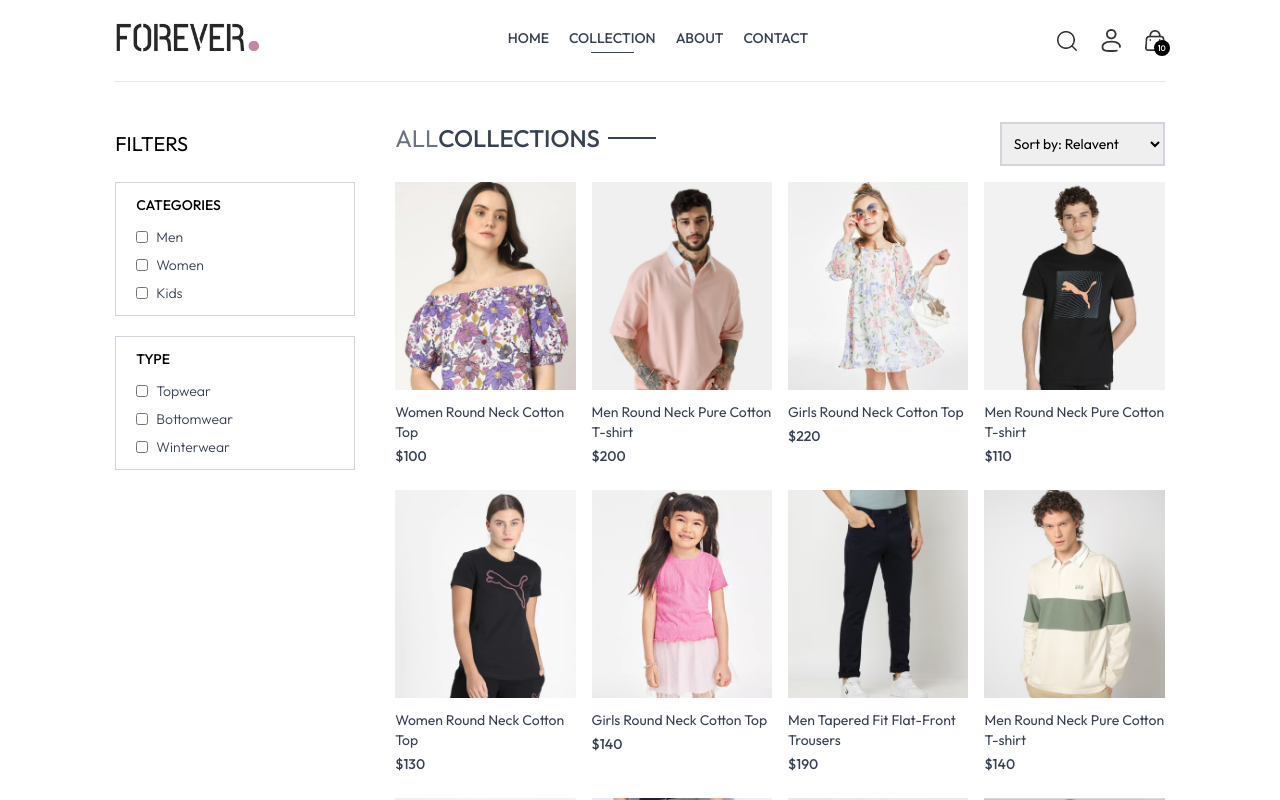
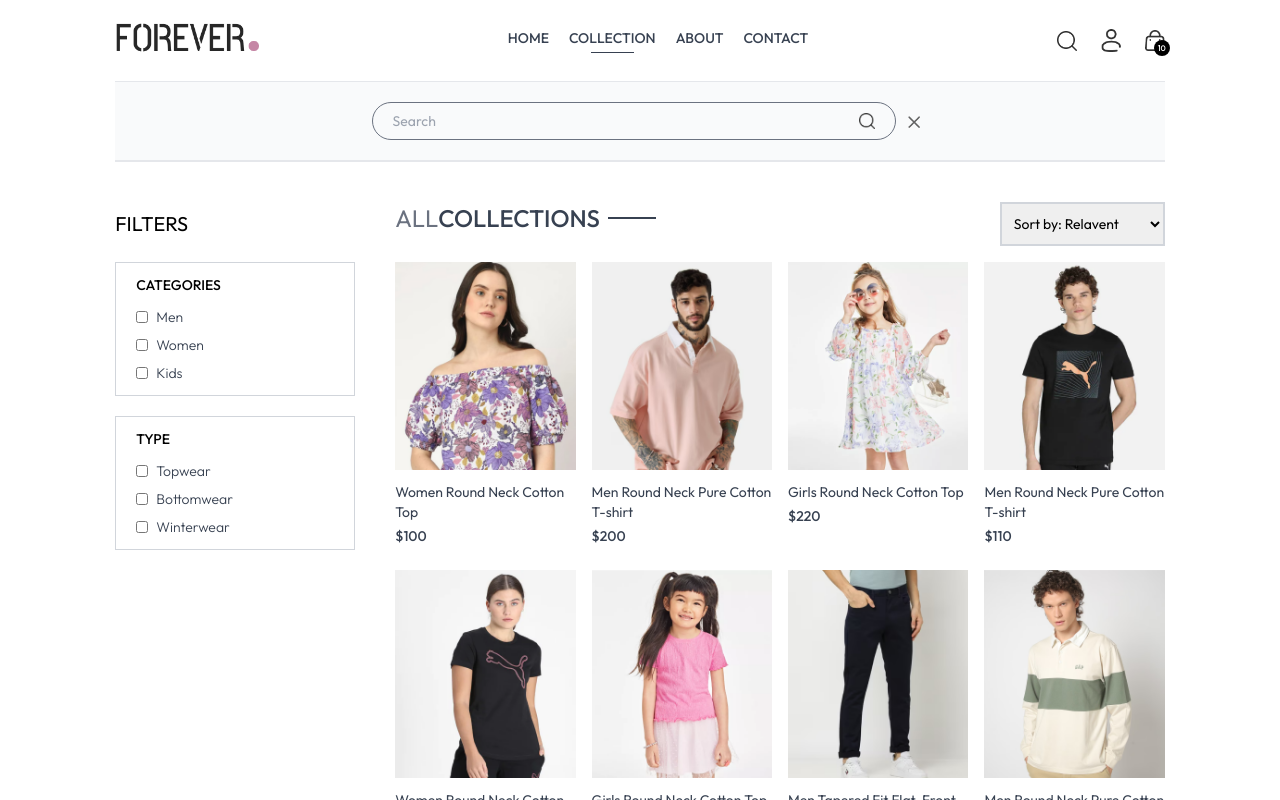
Before and after one commit to Gul-Sher-Khan/FOREVER, a React (Vite) app: page /collection in a window 1280 px wide. Both pictures are taken after a click on the picture 1066 px from the left and 40 px from the top of the page. Shown: the top 800 px of the page. Built offline with nearby package versions, Linux system fonts and the light colour scheme.

Commit message:
Search BAr Added Successfully

```diff
--- a/src/components/Navbar.jsx
+++ b/src/components/Navbar.jsx
@@ -2,10 +2,12 @@ import { useState } from "react";
 import PropTypes from "prop-types";
 import { assets } from "../assets/assets";
 import { Link, NavLink } from "react-router-dom";
+import { useContext } from "react";
+import { ShopContext } from "../context/ShopContext";
 
 const Navbar = ({ setMenuOpen }) => {
   const [visible, setVisible] = useState(false);
-
+  const { setShowSearch } = useContext(ShopContext);
   const handleMenuToggle = () => {
     setVisible(!visible);
     setMenuOpen(visible); // Inform App of menu state
@@ -35,7 +37,12 @@ const Navbar = ({ setMenuOpen }) => {
         </NavLink>
       </ul>
       <div className="flex items-center gap-6">
-        <img src={assets.search_icon} className="w-5 cursor-pointer" alt="" />
+        <img
+          onClick={() => setShowSearch(true)}
+          src={assets.search_icon}
+          className="w-5 cursor-pointer"
+          alt=""
+        />
         <div className="group relative">
           <img
             src={assets.profile_icon}
--- a/src/components/SearchBar.jsx
+++ b/src/components/SearchBar.jsx
@@ -1,10 +1,39 @@
+import { useLocation } from "react-router-dom";
+import { assets } from "../assets/assets";
 import { ShopContext } from "../context/ShopContext";
-import { useContext } from "react";
+import { useContext, useEffect, useState } from "react";
 const SearchBar = () => {
   const { search, setSearch, showSearch, setShowSearch } =
     useContext(ShopContext);
-
-  return <div></div>;
+  const [visible, setVisible] = useState(false);
+  const location = useLocation();
+  useEffect(() => {
+    if (location.pathname.includes("collection")) {
+      setVisible(true);
+    } else {
+      setVisible(false);
+    }
+  }, [location]);
+  return showSearch && visible ? (
+    <div className="border-t border-b bg-gray-50 text-center">
+      <div className="inline-flex items-center justify-center border border-gray-500 px-5 py-2 my-5 mx-3 rounded-full w-3/4 sm:w-1/2">
+        <input
+          value={search}
+          onChange={(e) => setSearch(e.target.value)}
+          className="flex-1 outline-none bg-inherit text-sm"
+          type="text"
+          placeholder="Search"
+        />
+        <img className="w-4" src={assets.search_icon} alt="" />
+      </div>
+      <img
+        onClick={() => setShowSearch(false)}
+        className="inline w-3 cursor-pointer"
+        src={assets.cross_icon}
+        alt=""
+      />
+    </div>
+  ) : null;
 };
 
 export default SearchBar;
--- a/src/context/ShopContext.jsx
+++ b/src/context/ShopContext.jsx
@@ -7,8 +7,8 @@ export const ShopContext = createContext();
 const ShopContextProvider = (props) => {
   const currency = "$";
   const delivery_fee = 10;
-  const[search, setSearch] = useState("");
-  const[showSearch, setShowSearch] = useState(true);
+  const [search, setSearch] = useState("");
+  const [showSearch, setShowSearch] = useState(false);
 
   const value = {
     products,
@@ -17,7 +17,7 @@ const ShopContextProvider = (props) => {
     search,
     setSearch,
     showSearch,
-    setShowSearch
+    setShowSearch,
   };
 
   return (
```
